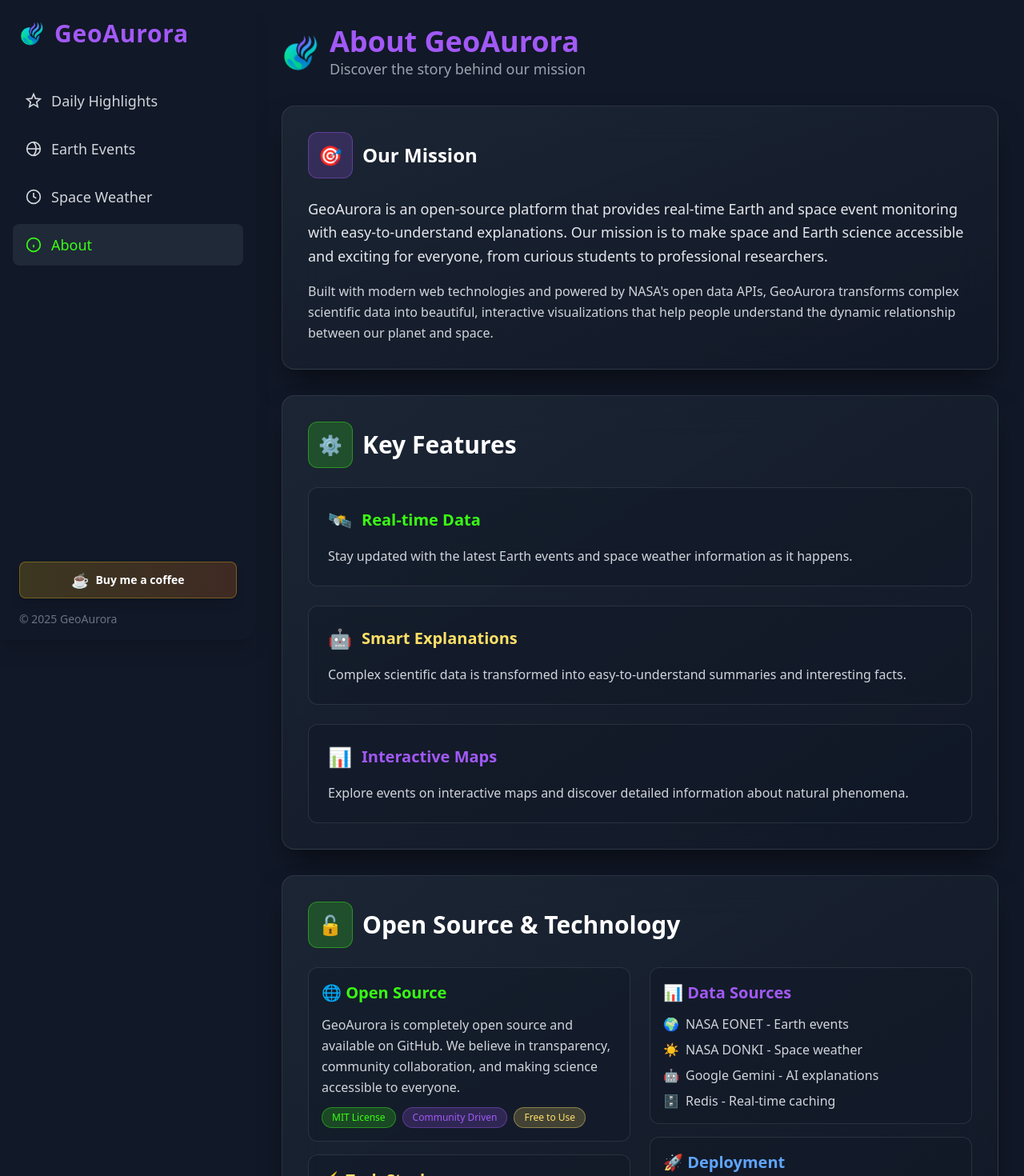
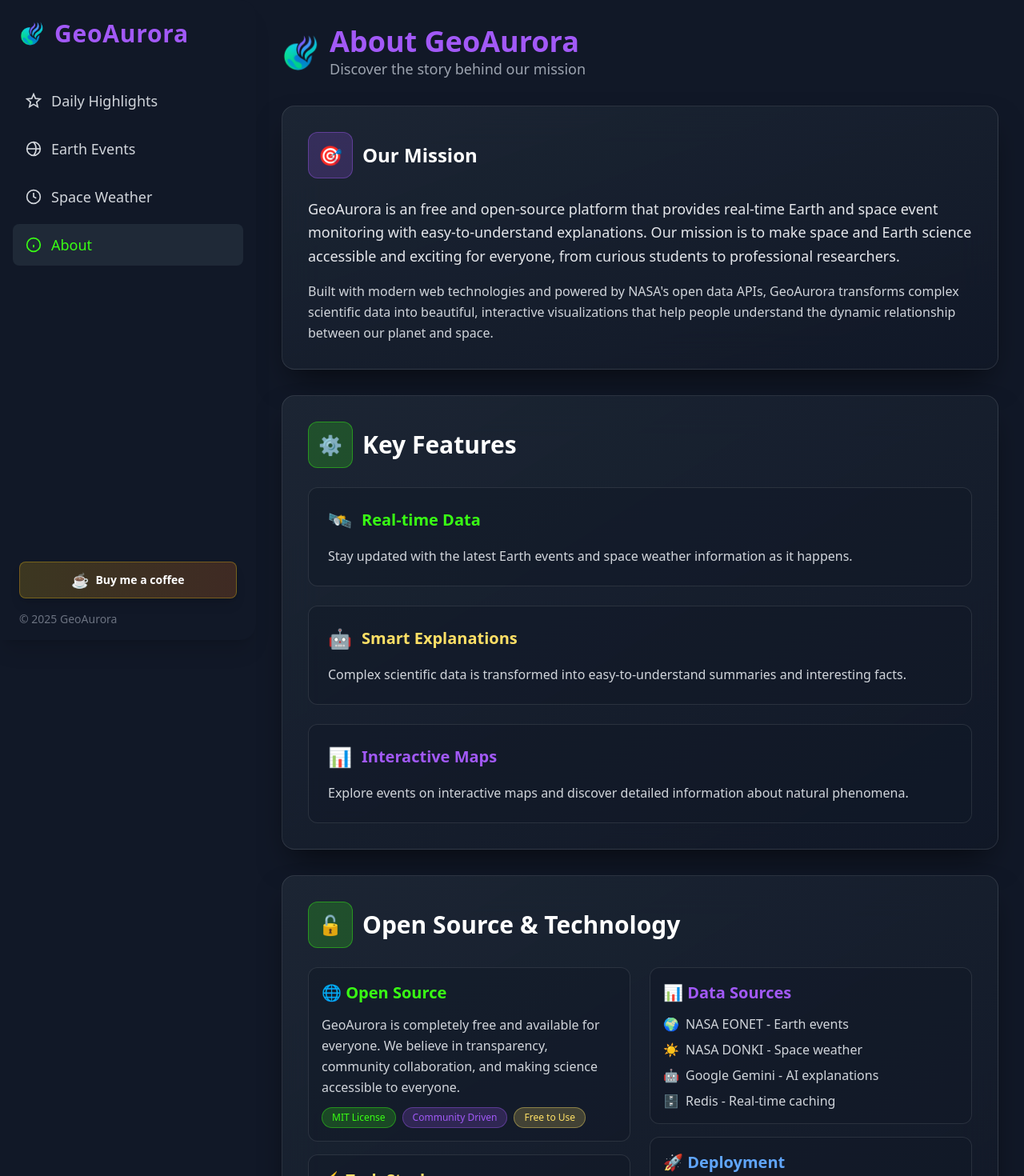
Before and after one commit to Kunal-D-Droid/GeoAurora, a React (Vite) app: page /about in a window 1280 px wide. Shown: the top 1470 px of the page at 80% size. Built offline with nearby package versions, Linux system fonts and the light colour scheme; the HTML template or start-up script is replaced by a standard one.

Commit message:
small correction

```diff
--- a/src/pages/About.jsx
+++ b/src/pages/About.jsx
@@ -22,7 +22,7 @@ export default function About() {
           <h2 className="text-2xl font-bold text-white">Our Mission</h2>
         </div>
         <p className="text-lg text-gray-200 leading-relaxed mb-4">
-          GeoAurora is an open-source platform that provides real-time Earth and space event monitoring with easy-to-understand explanations. Our mission is to make space and Earth science accessible and exciting for everyone, from curious students to professional researchers.
+          GeoAurora is an free and open-source platform that provides real-time Earth and space event monitoring with easy-to-understand explanations. Our mission is to make space and Earth science accessible and exciting for everyone, from curious students to professional researchers.
         </p>
         <p className="text-base text-gray-300 leading-relaxed">
           Built with modern web technologies and powered by NASA's open data APIs, GeoAurora transforms complex scientific data into beautiful, interactive visualizations that help people understand the dynamic relationship between our planet and space.
@@ -85,7 +85,7 @@ export default function About() {
             <div className="bg-gray-900/50 rounded-xl p-4 border border-white/10">
               <h3 className="text-xl font-bold text-neon-green mb-3">🌐 Open Source</h3>
               <p className="text-gray-300 text-base leading-relaxed mb-3">
-                GeoAurora is completely open source and available on GitHub. We believe in transparency, community collaboration, and making science accessible to everyone.
+                GeoAurora is completely free and available for everyone. We believe in transparency, community collaboration, and making science accessible to everyone.
               </p>
               <div className="flex flex-wrap gap-2">
                 <span className="px-3 py-1 bg-neon-green/20 text-neon-green text-xs rounded-full border border-neon-green/40">MIT License</span>
```
